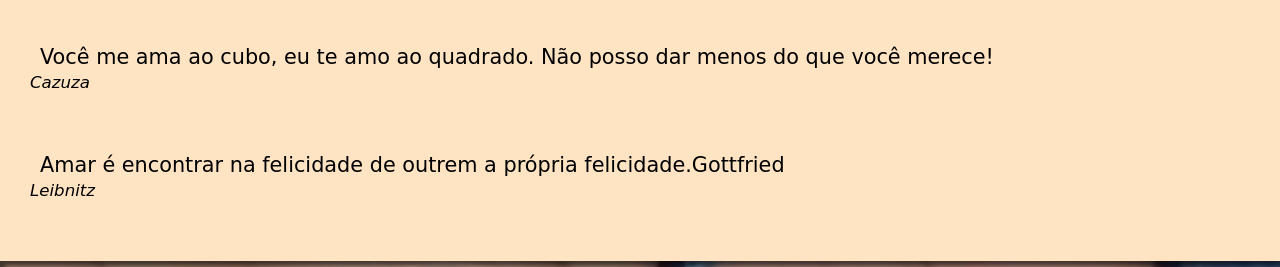
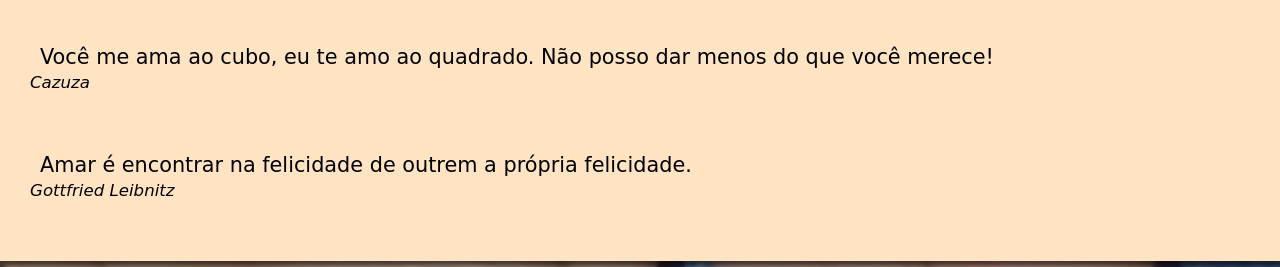
Before and after one commit to Juaumn/projeto-love, a plain HTML site: page index.html in a window 1280 px wide. Shown: the part 1920-2187 px from the top of the page. Drawn offline with Linux system fonts and the light colour scheme; a web font is replaced by a local one.

Commit message:
erro no cite

```diff
--- a/index.html
+++ b/index.html
@@ -77,8 +77,8 @@
             <cite>Cazuza</cite> </p>
 
 
-        <p>Amar é encontrar na felicidade de outrem a própria felicidade.Gottfried <br>
-            <cite>Leibnitz</cite> </p>
+        <p>Amar é encontrar na felicidade de outrem a própria felicidade. <br>
+            <cite>Gottfried Leibnitz</cite> </p>
 
 
     </article>
```
